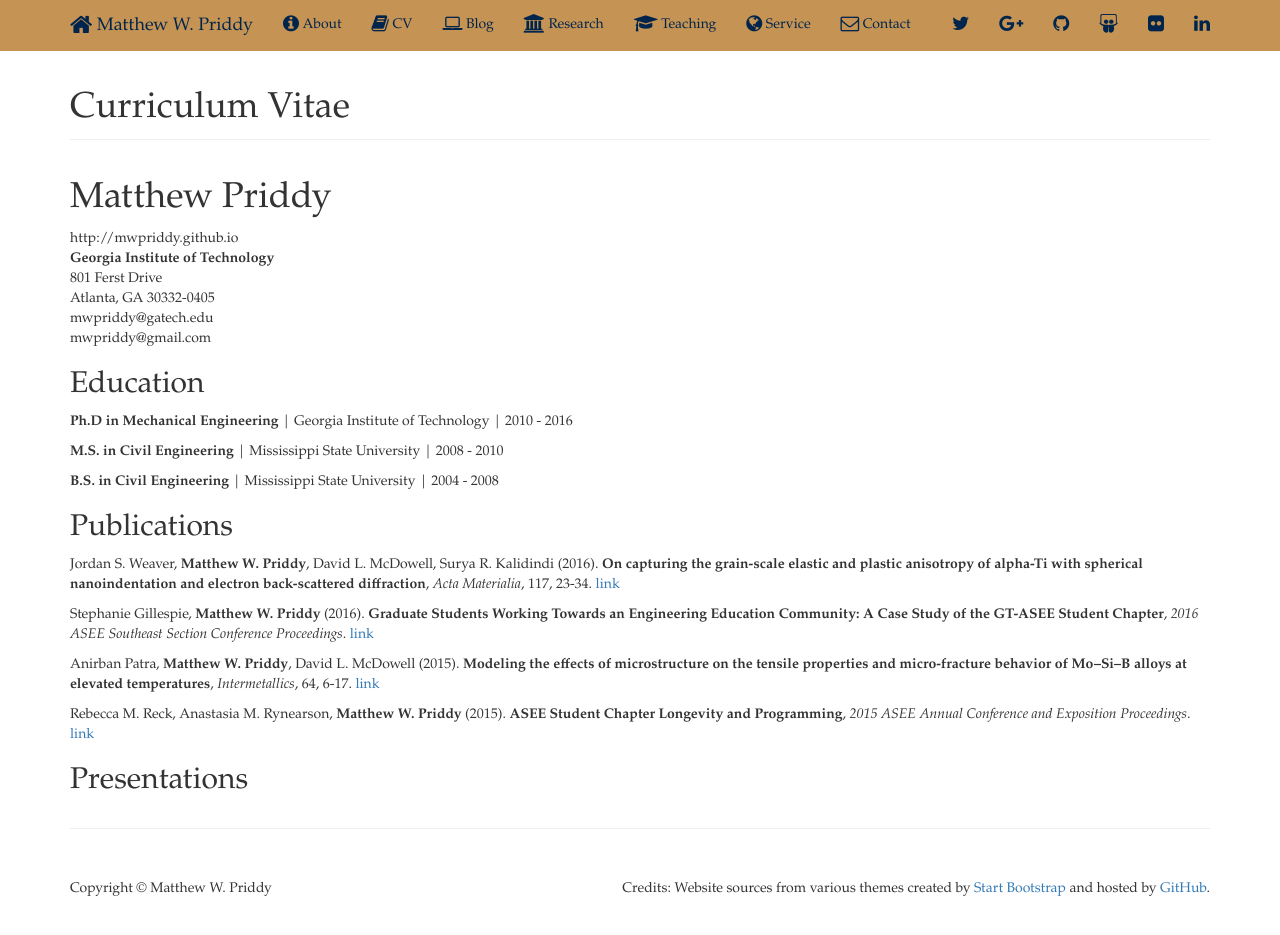
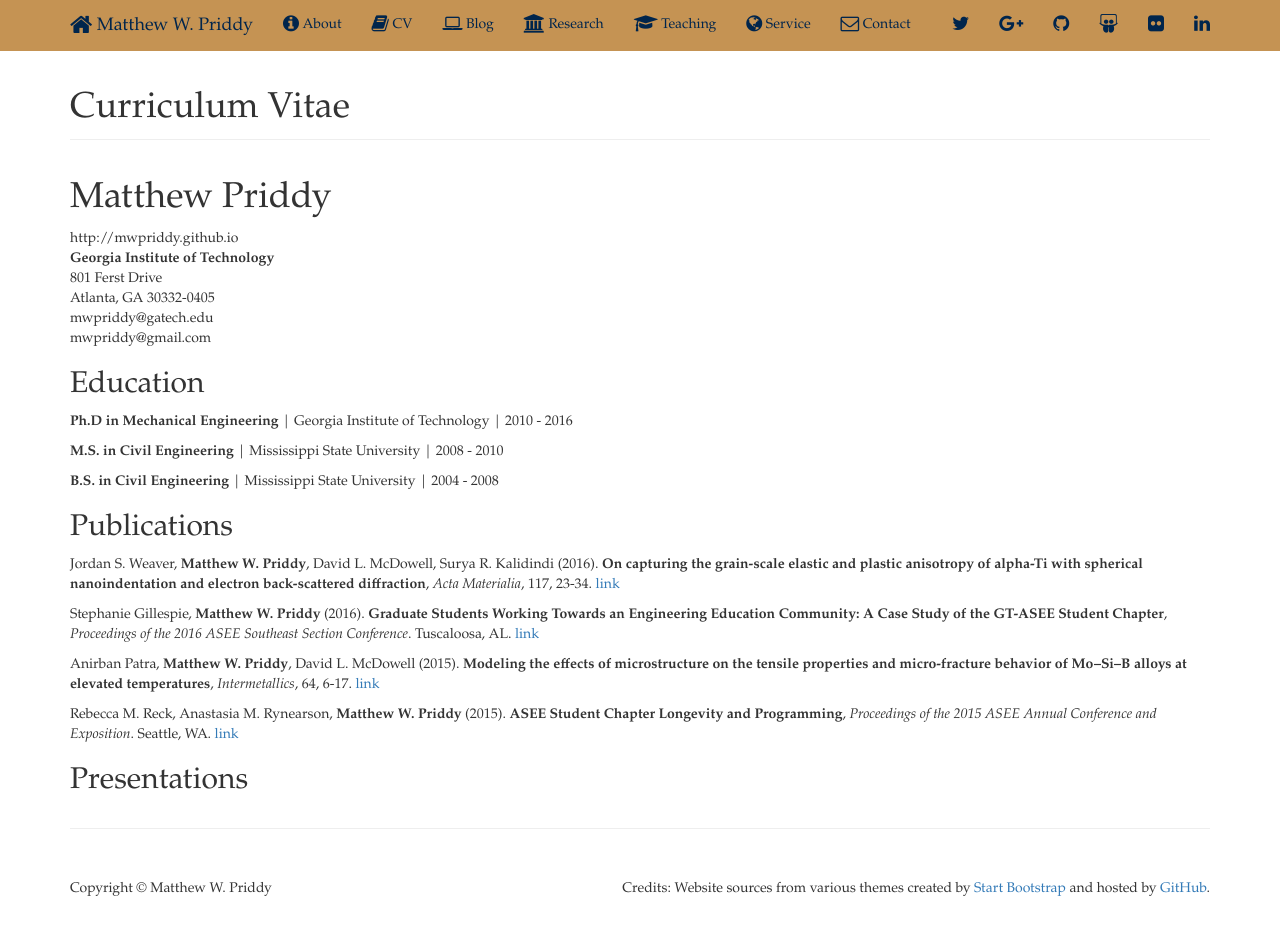
Before and after one commit to mwpriddy/mwpriddy.github.io, a Jekyll site: the page built from cv/index.html, in a window 1280 px wide and 949 px high. Shown: the top 935 px of the window. Built offline with Jekyll 4.4.1, drawn with Linux system fonts in a browser that asks for light colours; nearby versions of some CDN libraries; comment, search, counter and statistics services are not loaded.

Commit message:
update proceedings citations

```diff
--- a/cv/index.html
+++ b/cv/index.html
@@ -28,9 +28,9 @@
 
 		<h2>Publications</h2>
 		<p>Jordan S. Weaver, <strong>Matthew W. Priddy</strong>, David L. McDowell, Surya R. Kalidindi (2016). <strong>On capturing the grain-scale elastic and plastic anisotropy of alpha-Ti with spherical nanoindentation and electron back-scattered diffraction</strong>, <em>Acta Materialia</em>, 117, 23-34. <a href="http://www.sciencedirect.com/science/article/pii/S1359645416304840" target="_blank">link</a></p>
-		<p>Stephanie Gillespie, <strong>Matthew W. Priddy</strong> (2016). <strong>Graduate Students Working Towards an Engineering Education Community: A Case Study of the GT-ASEE Student Chapter</strong>, <em>2016 ASEE Southeast Section Conference Proceedings</em>. <a href="http://asee.cs.southern.edu/openconf/modules/request.php?module=oc_program&action=summary.php&id=63" target="_blank">link</a></p>
+		<p>Stephanie Gillespie, <strong>Matthew W. Priddy</strong> (2016). <strong>Graduate Students Working Towards an Engineering Education Community: A Case Study of the GT-ASEE Student Chapter</strong>, <em>Proceedings of the 2016 ASEE Southeast Section Conference</em>. Tuscaloosa, AL. <a href="http://asee.cs.southern.edu/openconf/modules/request.php?module=oc_program&action=summary.php&id=63" target="_blank">link</a></p>
 		<p>Anirban Patra, <strong>Matthew W. Priddy</strong>, David L. McDowell (2015). <strong>Modeling the effects of microstructure on the tensile properties and micro-fracture behavior of Mo–Si–B alloys at elevated temperatures</strong>, <em>Intermetallics</em>, 64, 6-17. <a href="http://www.sciencedirect.com/science/article/pii/S0966979515000837" target="_blank">link</a></p>
-		<p>Rebecca M. Reck, Anastasia M. Rynearson, <strong>Matthew W. Priddy</strong> (2015). <strong>ASEE Student Chapter Longevity and Programming</strong>, <em>2015 ASEE Annual Conference and Exposition Proceedings</em>. <a href="https://peer.asee.org/asee-student-chapter-longevity-and-programming" target="_blank">link</a></p>
+		<p>Rebecca M. Reck, Anastasia M. Rynearson, <strong>Matthew W. Priddy</strong> (2015). <strong>ASEE Student Chapter Longevity and Programming</strong>, <em>Proceedings of the 2015 ASEE Annual Conference and Exposition</em>. Seattle, WA. <a href="https://peer.asee.org/asee-student-chapter-longevity-and-programming" target="_blank">link</a></p>
 	<!--	<p><strong>Last Name, F.</strong> (204). Title of a Chapter You Wrote for a Book. In I.M Editor (Ed.), <em>The Book I Contributed To</em> (pp. 97-108). City, ST: Publisher Name. Chapter available at: <a href="#">http://permalink</a>. -->
 
 		<h2>Presentations</h2>
```
